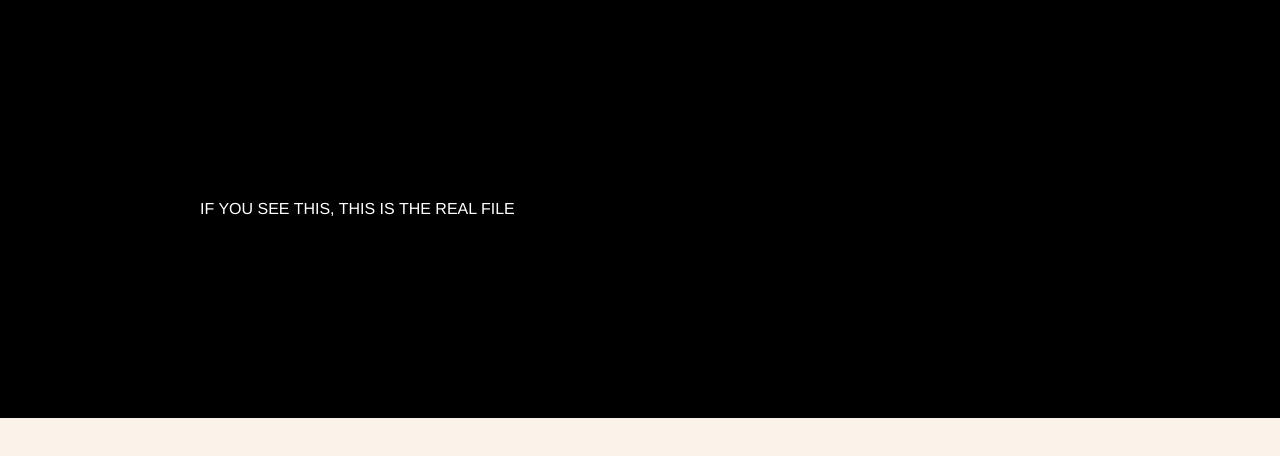
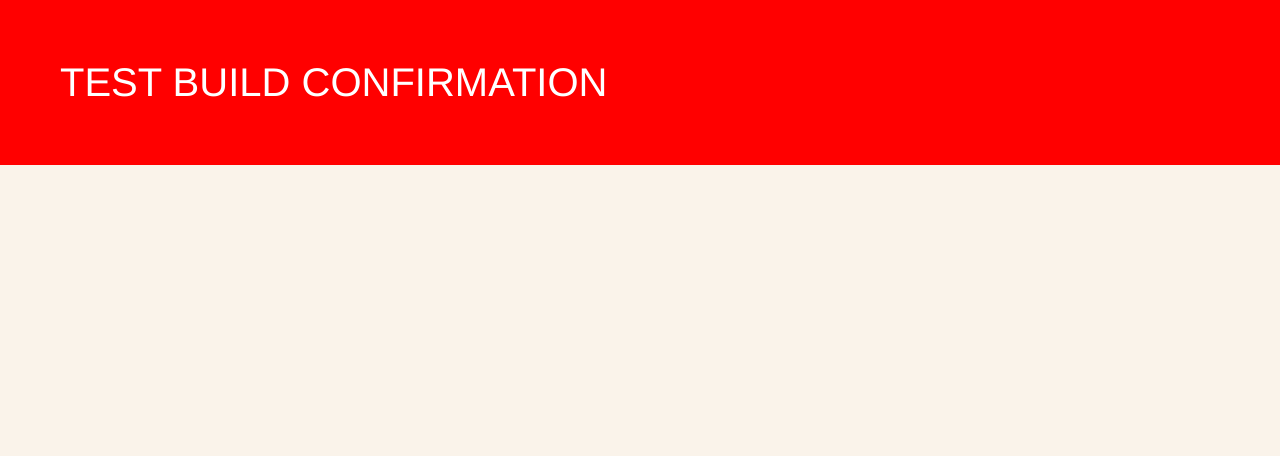
Before and after one commit to nataliatovargrand-a11y/mothereuro-beta, a Nuxt app: page /upcoming in a window 1280 px wide. Shown: the top 456 px of the page. Built offline with nearby package versions, Linux system fonts and the light colour scheme.

Commit message:
FORCE TEST BUILD

```diff
--- a/app/pages/upcoming.vue
+++ b/app/pages/upcoming.vue
@@ -1,5 +1,8 @@
 <template>
-  <div style="background:black; color:white; padding:200px;">
-    IF YOU SEE THIS, THIS IS THE REAL FILE
+  <div style="background:red;color:white;padding:60px;font-size:40px;">
+    TEST BUILD CONFIRMATION
   </div>
 </template>
+
+<script setup>
+</script>
```
